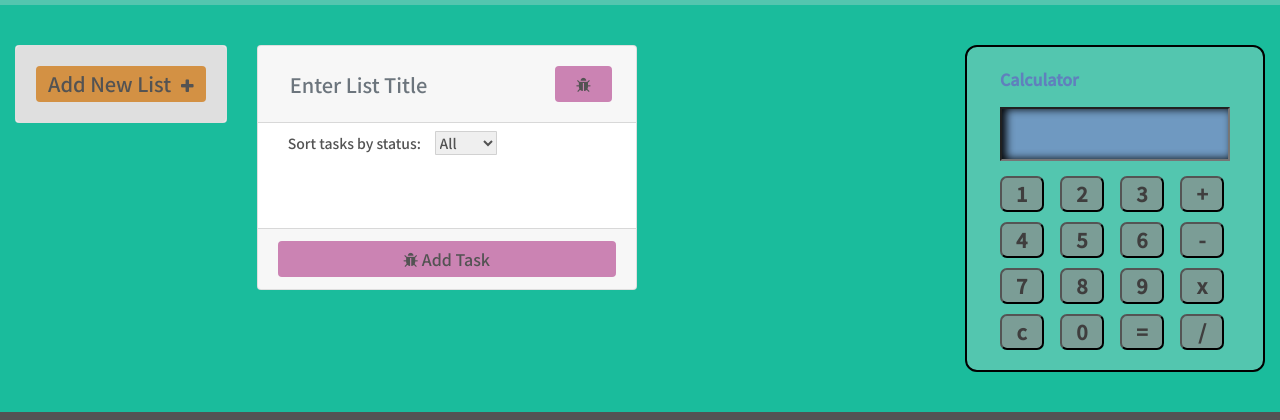
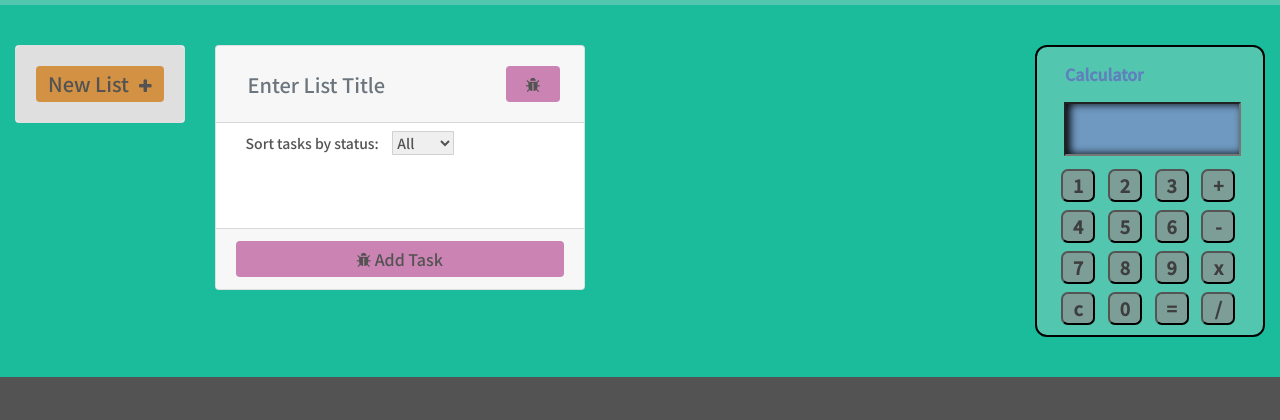
Before and after one commit to RachelUberti/TaskList, a website built with Parcel: page index.html in a window 1280 px wide. Shown: the part 65-485 px from the top of the page. Built offline with nearby package versions, Linux system fonts and the light colour scheme.

Commit message:
sizing tweaks of elements

```diff
--- a/index.html
+++ b/index.html
@@ -60,7 +60,7 @@
 <div class="card-deck mx-auto my-sm-3">
   <div class="card my-4">
     <div id="newListFormInput" class="card-header">
-      <button id="addNewListBtn" type="button" class="btn btn-md" data-toggle="modal" data-target="#">Add New List<i id="faplus" class="fa fa-plus"></i></button>
+      <button id="addNewListBtn" type="button" class="btn btn-md" data-toggle="modal" data-target="#">New List<i id="faplus" class="fa fa-plus"></i></button>
       </div>
   </div>
   </div>
--- a/myscript.js
+++ b/myscript.js
@@ -460,6 +460,7 @@ function clearAllFields() {
   // alert(taskName);
   taskName.value = null;
   assignee.value = null;
+  taskStatus.value = "To-do";
   taskDescription.value = null;
   dueDate.value = null;
   taskNameErrMsg.innerHTML = "";
--- a/style.css
+++ b/style.css
@@ -61,7 +61,7 @@
 }
 
 #newListHtml {
-  max-width: 380px;
+  max-width: 370px;
 }
 
 #sortTasks {
@@ -202,29 +202,29 @@
 
 #calc-contain {
   float: right;
-  width: 300px;
+  width: 230px;
   border: 2px solid black;
   border-radius: 12px;
   background-color: #5ec9b4d7;
   margin: 0px auto;
-  padding: 20px;
+  padding: 10px 10px 10px 15px;
   margin: 40px 15px;
 }
 
 #calculator {
   color: #6080bd;
   font-weight: bold;
-  padding: 0px 0px 0px 13px;
+  padding: 5px 0px 0px 13px;
 }
 .calcButton {
   background: rgba(141, 141, 141, 0.705);
   width: 17%;
   color: rgb(63, 62, 62);
-  font-size: 20px;
+  font-size: 18px;
   font-weight: 900;
   border-radius: 7px;
-  margin-left: 13px;
-  margin-top: 10px;
+  margin-left: 9px;
+  margin-top: 8px;
 }
 
 .calcButton:active {
@@ -240,7 +240,7 @@
   position: relative;
   display: block;
   background-color: #7591c5d7;
-  width: 90%;
+  width: 88%;
   margin: 5px auto;
   color: rgb(83, 83, 83);
   font-size: 20px;
```
